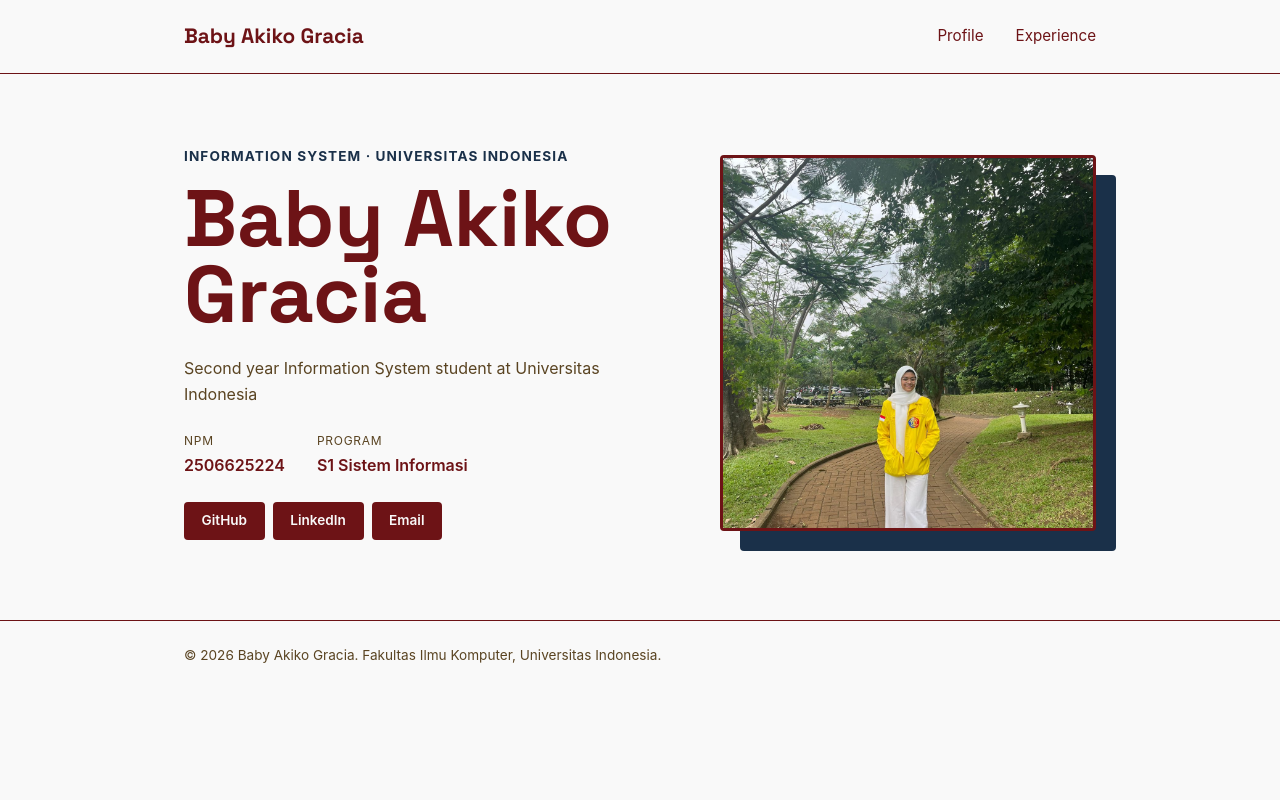
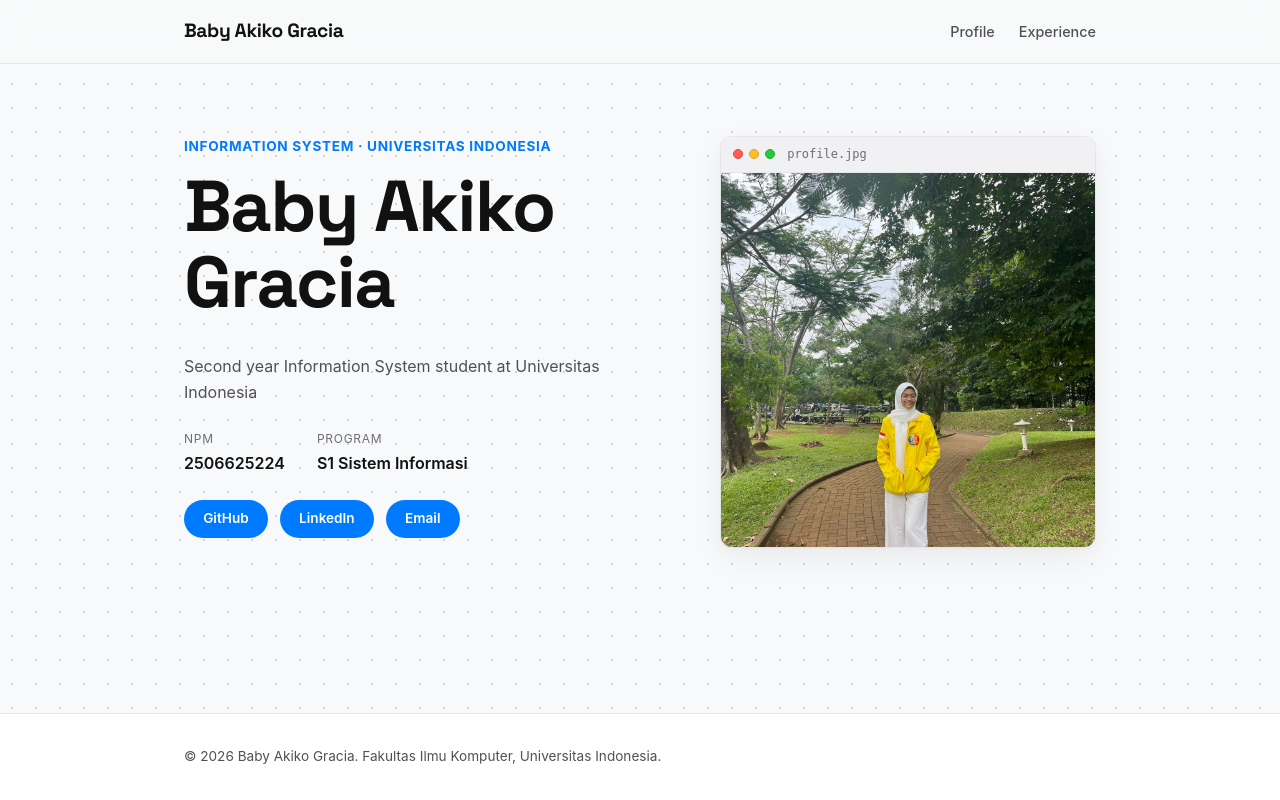
Before and after one commit to babyakiko/myportofolio, a Django app: page / in a window 1280 px wide. Run offline with Django 5.2, Linux system fonts and the light colour scheme.

Commit message:
style: redesign layout dan mengimplementasikan components macOS theme

```diff
--- a/static/css/style.css
+++ b/static/css/style.css
@@ -5,24 +5,36 @@
 }
 
 :root {
-    --ink: #6d1316;
-    --paper: #f9f9f9;
-    --accent: #1a3049;
-    --accent-dark: #1a3049;
-    --line: #6d1316;
-    --text-muted: #5a4422;
-    --radius: 4px;
+    --ink: #111111;
+    --paper: #f8f9fa;
+    --surface: #ffffff;
+    --accent-blue: #007aff;
+    --accent-dark: #6e6e73;
+    --line: #e5e5ea;
+    --text-muted: #515154;
+    --radius: 12px;
+    --dot-color: #d1d1d6;
 }
 
 body {
-    font-family: -apple-system, "Segoe UI", Roboto, Helvetica, Arial, sans-serif;
+    font-family: -apple-system, BlinkMacSystemFont, "Segoe UI", Roboto, Helvetica, Arial, sans-serif;
     color: var(--ink);
     background-color: var(--paper);
+    background-image: radial-gradient(var(--dot-color) 1.2px, transparent 1.2px);
+    background-size: 24px 24px;
     line-height: 1.6;
+    display: flex;
+    flex-direction: column;
+    min-height: 100vh;
+}
+
+main {
+    flex: 1;
 }
 
 h1, .brand {
     font-family: "Space Grotesk", -apple-system, sans-serif;
+    letter-spacing: -0.02em;
 }
 
 .container {
@@ -31,20 +43,25 @@ h1, .brand {
     padding: 0 1.5rem;
 }
 
-/* Header & Navigasi */
+/* Header & Navigasi Style macOS Bar */
 .site-header {
+    background: rgba(248, 249, 250, 0.85);
+    backdrop-filter: blur(10px);
     border-bottom: 1px solid var(--line);
+    position: sticky;
+    top: 0;
+    z-index: 100;
 }
 
 .site-header .container {
     display: flex;
     justify-content: space-between;
     align-items: center;
-    padding: 1.25rem 1.5rem;
+    padding: 1rem 1.5rem;
 }
 
 .brand {
-    font-size: 1.3rem;
+    font-size: 1.2rem;
     font-weight: 700;
     color: var(--ink);
     text-decoration: none;
@@ -52,14 +69,61 @@ h1, .brand {
 
 .site-header nav {
     display: flex;
-    gap: 2rem;
+    gap: 1.5rem;
 }
 
 .site-header nav a {
-    color: var(--ink);
+    color: var(--text-muted);
     text-decoration: none;
-    font-size: 0.95rem;
+    font-size: 0.9rem;
+    font-weight: 500;
+    transition: color 0.2s;
 }
+
+.site-header nav a:hover {
+    color: var(--accent-blue);
+}
+
+/* Window Component (macOS style) */
+.window-card {
+    background: var(--surface);
+    border: 1px solid var(--line);
+    border-radius: var(--radius);
+    box-shadow: 0 10px 30px rgba(0, 0, 0, 0.06), 0 1px 3px rgba(0, 0, 0, 0.03);
+    overflow: hidden;
+}
+
+.window-header {
+    background: #f1f1f3;
+    padding: 8px 12px;
+    display: flex;
+    align-items: center;
+    gap: 6px;
+    border-bottom: 1px solid var(--line);
+}
+
+.dot {
+    width: 10px;
+    height: 10px;
+    border-radius: 50%;
+    display: inline-block;
+}
+
+.dot-red { background-color: #ff5f56; border: 0.5px solid #e0443e; }
+.dot-yellow { background-color: #ffbd2e; border: 0.5px solid #dea123; }
+.dot-green { background-color: #27c93f; border: 0.5px solid #1aab29; }
+
+.window-title {
+    font-size: 0.75rem;
+    color: var(--accent-dark);
+    margin-left: 6px;
+    font-family: monospace;
+}
+
+.window-content {
+    padding: 1.25rem;
+}
+
 
 .hero {
     padding: 4.5rem 0 5rem;
@@ -72,28 +136,25 @@ h1, .brand {
         "identity photo"
         "details  photo";
     gap: 1.5rem 3rem;
+    align-items: start;
 }
 
-.hero-identity {
-    grid-area: identity;
-}
-
-.hero-details {
-    grid-area: details;
-}
+.hero-identity { grid-area: identity; }
+.hero-details { grid-area: details; }
 
 .hero-kicker {
     font-size: 0.85rem;
-    letter-spacing: 0.08em;
+    letter-spacing: 0.05em;
     text-transform: uppercase;
-    color: var(--accent-dark);
+    color: var(--accent-blue);
     font-weight: 700;
     margin-bottom: 0.75rem;
 }
 
 .hero-identity h1 {
-    font-size: clamp(3rem, 7vw, 5rem);
-    line-height: 0.95;
+    font-size: clamp(2.8rem, 6vw, 4.5rem);
+    line-height: 1.05;
+    font-weight: 700;
 }
 
 .bio {
@@ -108,27 +169,21 @@ h1, .brand {
     margin-bottom: 1.5rem;
 }
 
-.meta-row {
-    display: flex;
-    flex-direction: column;
-}
-
 .meta-row dt {
     font-size: 0.75rem;
     text-transform: uppercase;
     letter-spacing: 0.06em;
-    color: var(--text-muted);
+    color: var(--accent-dark);
     margin-bottom: 0.15rem;
 }
 
 .meta-row dd {
     font-weight: 600;
-    margin-left: 0;
 }
 
 .social-links {
     display: flex;
-    gap: 0.5rem;
+    gap: 0.75rem;
     flex-wrap: wrap;
 }
 
@@ -137,52 +192,40 @@ h1, .brand {
     font-size: 0.85rem;
     font-weight: 600;
     text-decoration: none;
-    color: var(--paper);
-    background-color: var(--ink);
-    border-radius: var(--radius);
-    padding: 0.5rem 1.1rem;
-    transition: background-color 0.2s ease;
+    color: #ffffff;
+    background-color: var(--accent-blue);
+    border-radius: 20px;
+    padding: 0.5rem 1.2rem;
+    transition: transform 0.15s ease, opacity 0.2s ease;
 }
 
 .social-link:hover {
-    background-color: var(--accent);
+    opacity: 0.9;
+    transform: translateY(-1px);
 }
 
 .hero-photo {
     grid-area: photo;
-    align-self: center;
-    position: relative;
 }
 
-.photo-block {
-    position: absolute;
-    top: 1.25rem;
-    left: 1.25rem;
-    width: 100%;
-    height: 100%;
-    background-color: var(--accent);
-    border-radius: var(--radius);
-    z-index: 0;
+.hero-photo .window-content {
+    padding: 0;
 }
 
 .avatar {
-    position: relative;
-    z-index: 1;
     display: block;
     width: 100%;
     aspect-ratio: 1 / 1;
     object-fit: cover;
-    border-radius: var(--radius);
-    border: 3px solid var(--ink);
 }
 
+/* Experience Section */
 .experience-section {
     padding: 4rem 0;
-    border-top: 1px solid var(--line);
 }
 
 .section-kicker {
-    color: var(--accent-dark);
+    color: var(--accent-blue);
     font-size: 0.8rem;
     font-weight: 700;
     letter-spacing: 0.08em;
@@ -190,52 +233,52 @@ h1, .brand {
 }
 
 .experience-section h1 {
-    margin: 0.4rem 0 1.5rem;
-    font-size: 2rem;
+    margin: 0.4rem 0 2rem;
+    font-size: 2.2rem;
 }
 
 .experience-grid {
     display: grid;
-    grid-template-columns: repeat(auto-fit, minmax(240px, 1fr));
-    gap: 1rem;
-}
-
-.experience-card {
-    padding: 1.25rem;
-    background-color: var(--paper);
-    border: 1px solid var(--line);
-    border-radius: var(--radius);
-}
-
-.experience-category {
-    color: var(--accent-dark);
-    font-size: 0.75rem;
-    font-weight: 700;
-    text-transform: uppercase;
+    grid-template-columns: repeat(auto-fit, minmax(280px, 1fr));
+    gap: 1.5rem;
 }
 
 .experience-card h2 {
-    margin: 0.5rem 0;
-    font-size: 1.25rem;
+    margin: 0.25rem 0 0.75rem;
+    font-size: 1.2rem;
 }
 
 .experience-description,
 .empty-state {
     color: var(--text-muted);
+    font-size: 0.95rem;
 }
 
 .experience-status {
+    display: inline-block;
     margin-top: 1rem;
-    font-size: 0.85rem;
-    font-weight: 600;
-    color: var(--accent-dark);
+    font-size: 0.75rem;
+    font-weight: 700;
+    padding: 0.2rem 0.6rem;
+    border-radius: 12px;
+}
+
+.badge-ongoing {
+    background-color: #e5f1ff;
+    color: var(--accent-blue);
+}
+
+.badge-completed {
+    background-color: #eaf8ec;
+    color: #27c93f;
 }
 
 .site-footer {
-    padding: 1.5rem;
+    padding: 2rem 0;
     color: var(--text-muted);
     font-size: 0.85rem;
     border-top: 1px solid var(--line);
+    background: var(--surface);
 }
 
 @media (max-width: 600px) {
@@ -248,10 +291,6 @@ h1, .brand {
     }
 
     .hero-photo {
-        max-width: 220px;
-    }
-
-    .social-links {
-        justify-content: flex-start;
+        max-width: 280px;
     }
 }
--- a/templates/index.html
+++ b/templates/index.html
@@ -27,9 +27,16 @@
                     <p class="hero-kicker">Information System &middot; Universitas Indonesia</p>
                     <h1>{{ name }}</h1>
                 </div>
-                <div class="hero-photo">
-                    <div class="photo-block"></div>
-                    <img class="avatar" src="/static/img/baby.jpeg" alt="Photo of {{ name }}">
+                <div class="hero-photo window-card">
+                    <div class="window-header">
+                        <span class="dot dot-red"></span>
+                        <span class="dot dot-yellow"></span>
+                        <span class="dot dot-green"></span>
+                        <span class="window-title">profile.jpg</span>
+                    </div>
+                    <div class="window-content">
+                        <img class="avatar" src="/static/img/baby.jpeg" alt="Photo of {{ name }}">
+                    </div>
                 </div>
                 <div class="hero-details">
                     <p class="bio">{{ bio }}</p>
```
Also changed, not shown: templates/experience.html (+11 -6 lines).
